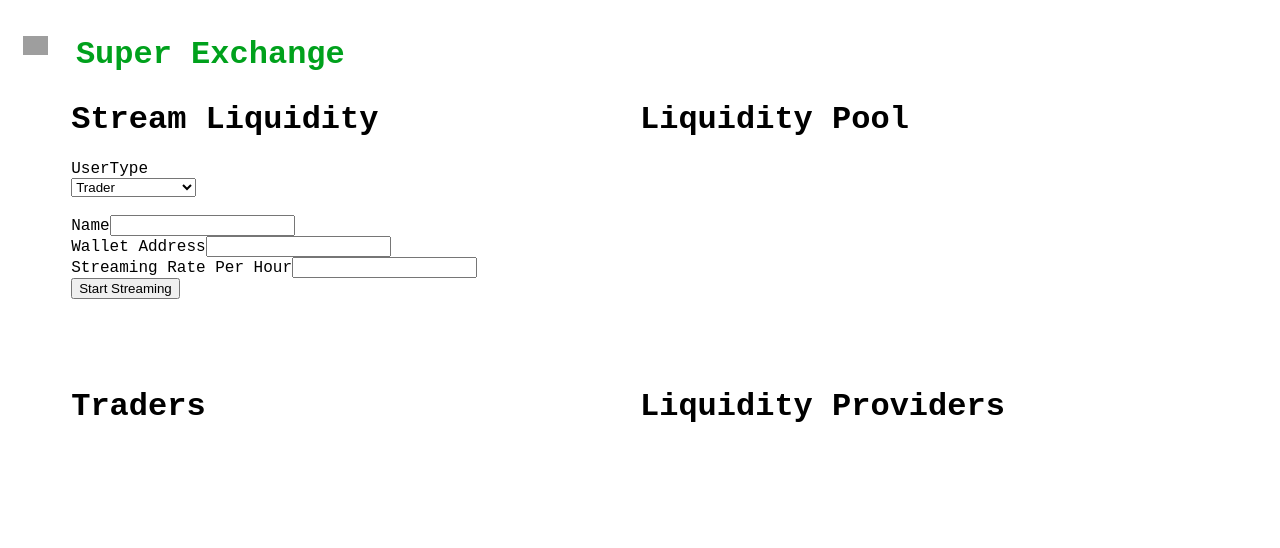
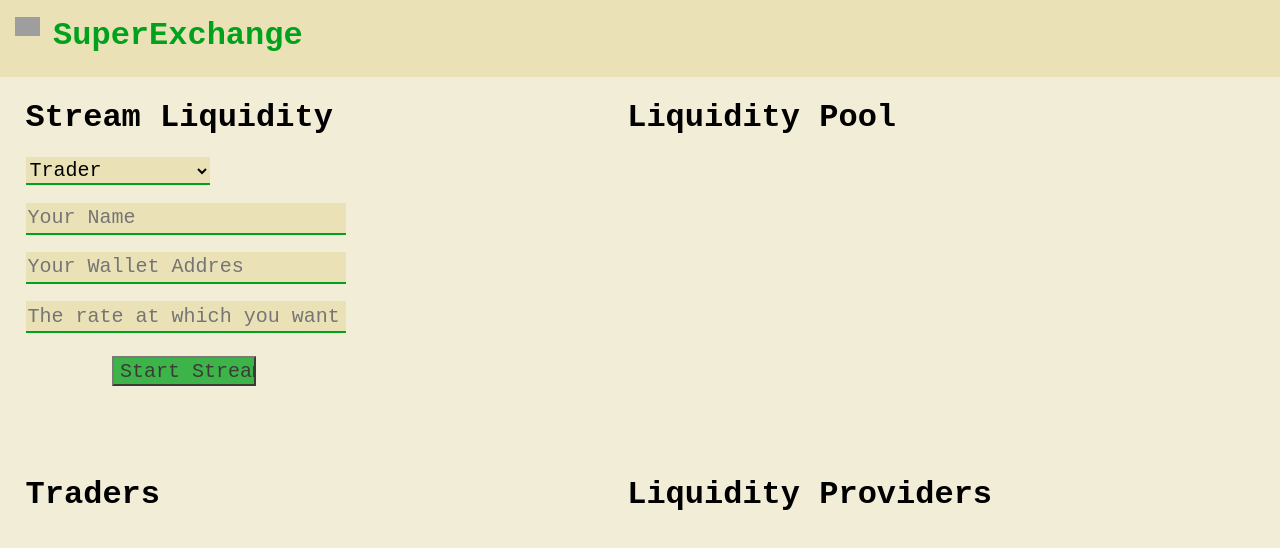
Before and after one commit to re-minder/SuperExchange, a React (Create React App) app in the folder frontend/: page / in a window 1280 px wide. Shown: the top 548 px of the page. Built offline with nearby package versions, Linux system fonts and the light colour scheme; grey boxes are pictures that could not be loaded.

Commit message:
add more sophisticated styling

```diff
--- a/frontend/src/App.css
+++ b/frontend/src/App.css
@@ -1,16 +1,29 @@
-.header .logo {
+html,
+body {
+  margin: 0;
+  padding: 0;
+  background-color: #f2edd7;
+}
+
+.header {
+  background-color: #eae2b6;
+  padding: 2px;
+}
+
+.logo {
   float: left;
   width: 2%;
   height: 2%;
-  margin: 15px;
+  margin-top: 15px;
+  margin-left: 1%;
 }
 
-.header .appName {
+.appName {
   font-family: courier new;
   color: #00a11c;
   position: relative;
-  top: 15px;
-  left: 1%;
+  margin-top: 15px;
+  margin-left: 4%;
 }
 
 .rowComp {
@@ -23,7 +36,8 @@
   font-family: courier new;
   display: inline-block;
   vertical-align: top;
-  margin-left: 5%;
+  padding-left: 2%;
+  padding-right: 1%;
   width: 45%;
 }
 
@@ -31,8 +45,48 @@
   font-family: courier new;
   display: inline-block;
   vertical-align: top;
-  margin-right: 5%;
-  width: 45%;
+  padding-left: 1%;
+}
+
+.inputDropDown {
+  font-family: courier new;
+  display: block;
+  margin-top: 3%;
+  margin-bottom: 2%;
+  width: 32%;
+  height: 28px;
+  border: none;
+  font-size: 20px;
+  border-bottom: 2.5px solid #00a11c;
+  background-color: #eae2b6;
+}
+
+.inputText {
+  font-family: courier new;
+  display: block;
+  margin-top: 3%;
+  margin-bottom: 2%;
+  width: 55%;
+  height: 28px;
+  border: none;
+  font-size: 20px;
+  border-bottom: 2.5px solid #00a11c;
+  background-color: #eae2b6;
+}
+
+.submitButton {
+  font-family: courier new;
+  margin-top: 2%;
+  margin-left: 15%;
+  width: 25%;
+  height: 30px;
+  font-size: 20px;
+  background-color: #00a11c;
+  opacity: 0.75;
+}
+
+.submitButton:hover {
+  opacity: 1;
 }
 
 .userInput {
--- a/frontend/src/App.js
+++ b/frontend/src/App.js
@@ -27,7 +27,7 @@ export default class App extends Component {
       <div>
         <div className="header">
           <img className="logo" alt="Logo" src="https://s3.us-west-2.amazonaws.com/secure.notion-static.com/636f5717-0184-4160-986f-1613a96e355c/SuperFluid_Animation_Linkedin_V10_Var_1_res_fix_%285%29.gif?X-Amz-Algorithm=AWS4-HMAC-SHA256&amp;X-Amz-Credential=AKIAT73L2G45O3KS52Y5%2F20210626%2Fus-west-2%2Fs3%2Faws4_request&amp;X-Amz-Date=20210626T152033Z&amp;X-Amz-Expires=86400&amp;X-Amz-Signature=ba31fcf53395d2a09fe659e03f21420de3729ed23f224bc536ac6ef87ef542e8&amp;X-Amz-SignedHeaders=host"></img>
-          <h1 className="appName">Super Exchange</h1>
+          <h1 className="appName">SuperExchange</h1>
         </div>
 
         <div className="rowComp">
--- a/frontend/src/components/UserForm.js
+++ b/frontend/src/components/UserForm.js
@@ -19,9 +19,9 @@ export default class UserForm extends Component {
             ...this.props,
             newUser: {
                 userType: "trader",
-                name: "name",
-                walletAddress: "0x000000000000000000000000000000000000000",
-                streamRatePerHour: 0,
+                name: "Your Name",
+                walletAddress: "Your Wallet Addres",
+                streamRatePerHour: "The rate at which you want to stream",
             }
         };
     }
@@ -60,35 +60,13 @@ export default class UserForm extends Component {
         <div className="leftComponent userInput">
             <h1> Stream Liquidity </h1>
             <form onSubmit={this.handleSubmit}>
-                <label>
-                UserType
-                <div>
-                    <select name="userType" value={userTypes.userType} onChange={this.handleInputChange}>
-                        {userTypes.map((option) => (<option key={option.value} value={option.value}>{option.label}</option>))}
-                    </select>
-                </div>
-                </label>
-
-                <br/>
-                <label>
-                Name
-                <input type="text" name="name" value={userTypes.name} onChange={this.handleInputChange} />
-                </label>
-
-                <br/>
-                <label>
-                Wallet Address
-                <input type="text" name="walletAddress" value={userTypes.walletAddress} onChange={this.handleInputChange} />
-                </label>
-
-                <br/>
-                <label>
-                Streaming Rate Per Hour
-                <input type="text" name="streamRatePerHour" value={userTypes.streamRatePerHour} onChange={this.handleInputChange} />
-                </label>
-
-                <br/>
-                <input type="submit" value="Start Streaming" />
+                <select className="inputDropDown" name="userType" value={userTypes.userType} onChange={this.handleInputChange}>
+                    {userTypes.map((option) => (<option key={option.value} value={option.value}>{option.label}</option>))}
+                </select>
+                <input className="inputText" type="text" name="name" placeholder={this.state.newUser.name} onChange={this.handleInputChange} />
+                <input className="inputText" type="text" name="walletAddress" placeholder={this.state.newUser.walletAddress} onChange={this.handleInputChange} />
+                <input className="inputText" type="text" name="streamRatePerHour" placeholder={this.state.newUser.streamRatePerHour} onChange={this.handleInputChange} />
+                <input className="submitButton" type="submit" value="Start Streaming" />
             </form>
         </div>
         );
```
